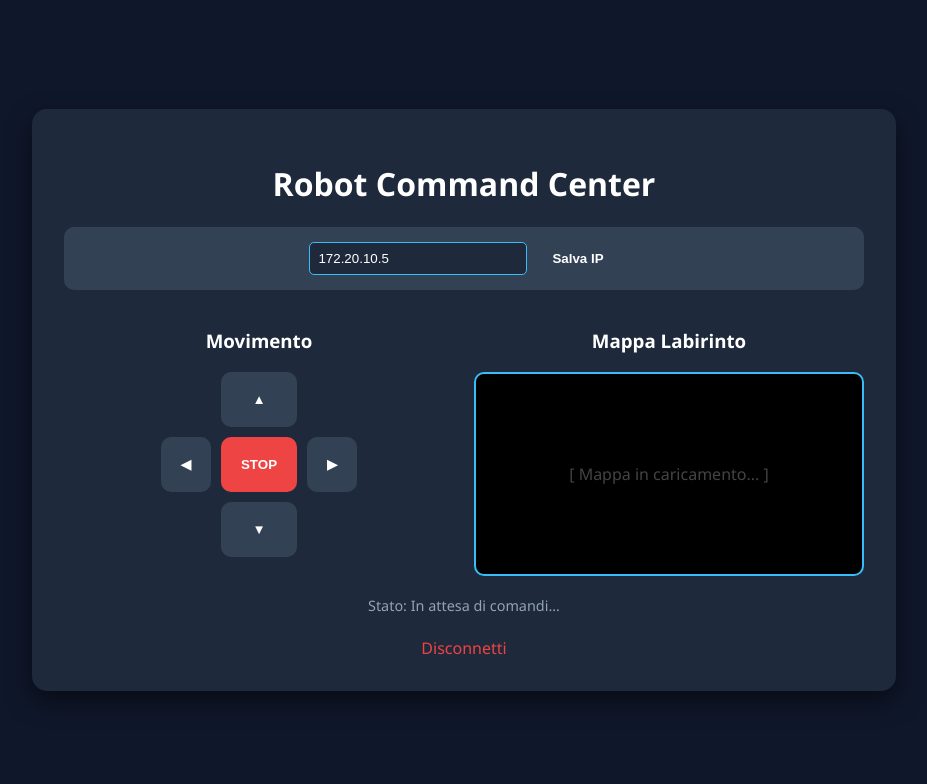
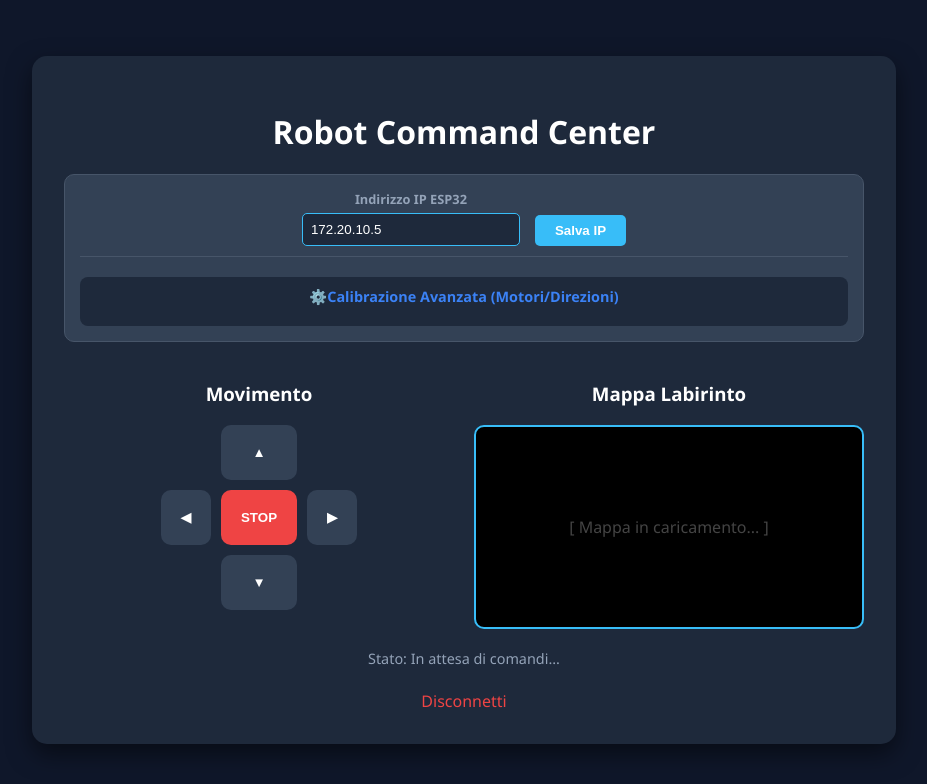
Before and after one commit to Romolo71/Robocup26, a PHP site: page /index.php in a window 1280 px wide. Shown: the top 784 px of the page, without its empty margins (176-1103 px from the left). Run offline with PHP 8.4, Linux system fonts and the light colour scheme; the visitor is signed in with stand-in values (Sample User, id 1).

Commit message:
feat: Add advanced motor calibration UI to the web interface with save functionality and configure project settings.

```diff
--- a/webUI/index.php
+++ b/webUI/index.php
@@ -29,9 +29,20 @@ if (isset($_GET['logout'])) {
             <?php if(isset($_SESSION['authorized'])): ?>
                 .login-box { display: none; }
                 .dashboard { display: grid; grid-template-columns: 1fr 1fr; gap: 20px; }
-                .config-panel { margin-bottom: 20px; padding: 15px; background: #334155; border-radius: 10px; display: flex; flex-wrap: wrap; gap: 10px; justify-content: center; align-items: center; }
-                .config-panel input { padding: 8px; border-radius: 5px; border: 1px solid var(--accent-color); background: #1e293b; color: white; width: 200px; }
-                .config-panel button { padding: 8px 15px; }
+                .config-panel { margin-bottom: 20px; padding: 15px; background: #334155; border-radius: 10px; display: flex; flex-direction: column; gap: 15px; align-items: stretch; border: 1px solid #475569; }
+                .config-panel .input-group { display: flex; flex-direction: column; gap: 5px; }
+                .config-panel .ip-row { display: flex; gap: 15px; align-items: flex-end; justify-content: center; padding-bottom: 10px; border-bottom: 1px solid #475569; }
+                .config-panel label { font-size: 0.8rem; color: #94a3b8; font-weight: bold; }
+                .config-panel input { padding: 8px; border-radius: 5px; border: 1px solid var(--accent-color); background: #1e293b; color: white; width: 120px; }
+                .config-panel button { padding: 8px 20px; background: var(--accent-color); color: white; border: none; border-radius: 5px; cursor: pointer; transition: background 0.3s; }
+                .config-panel button:hover { background: #3b82f6; }
+
+                details.advanced { background: #1e293b; padding: 10px; border-radius: 8px; margin-top: 5px; }
+                details.advanced summary { cursor: pointer; color: #3b82f6; font-size: 0.9rem; font-weight: bold; margin-bottom: 10px; list-style: none; display: flex; align-items: center; justify-content: center; }
+                details.advanced summary::before { content: "⚙️ "; }
+                .calibration-grid { display: grid; grid-template-columns: auto 1fr 1fr; gap: 10px; align-items: center; text-align: left; }
+                .direction-label { color: white; font-size: 0.85rem; padding-right: 10px; }
+                .btn-update-calib { margin-top: 15px; width: 100%; }
             <?php endif; ?>
         </style>
     </head>
@@ -51,8 +62,37 @@ if (isset($_GET['logout'])) {
             <?php else: ?>
                 <h1>Robot Command Center</h1>
                 <div class="config-panel">
-                    <input type="text" id="ipInput" placeholder="IP ESP32 (es. 192.168.1.10)">
-                    <button onclick="updateIP()">Salva IP</button>
+                    <div class="ip-row">
+                        <div class="input-group">
+                            <label for="ipInput">Indirizzo IP ESP32</label>
+                            <input type="text" id="ipInput" placeholder="es. 192.168.1.10" style="width: 200px;">
+                        </div>
+                        <button onclick="updateIP()">Salva IP</button>
+                    </div>
+
+                    <details class="advanced">
+                        <summary>Calibrazione Avanzata (Motori/Direzioni)</summary>
+                        <div class="calibration-grid">
+                            <div></div><label>Motore A</label><label>Motore B</label>
+
+                            <span class="direction-label">Avanti:</span>
+                            <input type="number" id="fwdA" value="255">
+                            <input type="number" id="fwdB" value="255">
+
+                            <span class="direction-label">Indietro:</span>
+                            <input type="number" id="bkwA" value="255">
+                            <input type="number" id="bkwB" value="255">
+
+                            <span class="direction-label">Destra:</span>
+                            <input type="number" id="cwA" value="200">
+                            <input type="number" id="cwB" value="200">
+
+                            <span class="direction-label">Sinistra:</span>
+                            <input type="number" id="ccwA" value="200">
+                            <input type="number" id="ccwB" value="200">
+                        </div>
+                        <button class="btn-update-calib" onclick="updateSettings()">Salva Calibrazione</button>
+                    </details>
                 </div>
                 <div class="dashboard">
                     <div>
@@ -98,6 +138,32 @@ if (isset($_GET['logout'])) {
                 }
             }
 
+            function updateSettings() {
+                const status = document.getElementById('statusField');
+                status.innerText = "Stato: Invio calibrazione...";
+
+                const params = new URLSearchParams({
+                    fwdA: document.getElementById('fwdA').value,
+                    fwdB: document.getElementById('fwdB').value,
+                    bkwA: document.getElementById('bkwA').value,
+                    bkwB: document.getElementById('bkwB').value,
+                    cwA:  document.getElementById('cwA').value,
+                    cwB:  document.getElementById('cwB').value,
+                    ccwA: document.getElementById('ccwA').value,
+                    ccwB: document.getElementById('ccwB').value
+                });
+
+                fetch(`http://${ESP_IP}/update?${params.toString()}`)
+                    .then(response => response.json())
+                    .then(data => {
+                        status.innerText = "Stato: Calibrazione salvata correttamente!";
+                    })
+                    .catch(err => {
+                        status.innerText = "Errore: ESP32 non raggiungibile";
+                        console.error(err);
+                    });
+            }
+
             function sendCommand(dir) {
                 const status = document.getElementById('statusField');
                 status.innerText = "Stato: Invio comando " + dir + "...";
@@ -139,7 +205,7 @@ if (isset($_GET['logout'])) {
             document.addEventListener("DOMContentLoaded", () => {
 
                 function getMap() {
-                    let response = fetch(`http://${ESP_IP}/map`);
+                    //let response = fetch(`http://${ESP_IP}/map`);
                     console.log(response);
                 }
 
```
Also changed, not shown: 3 other files.
